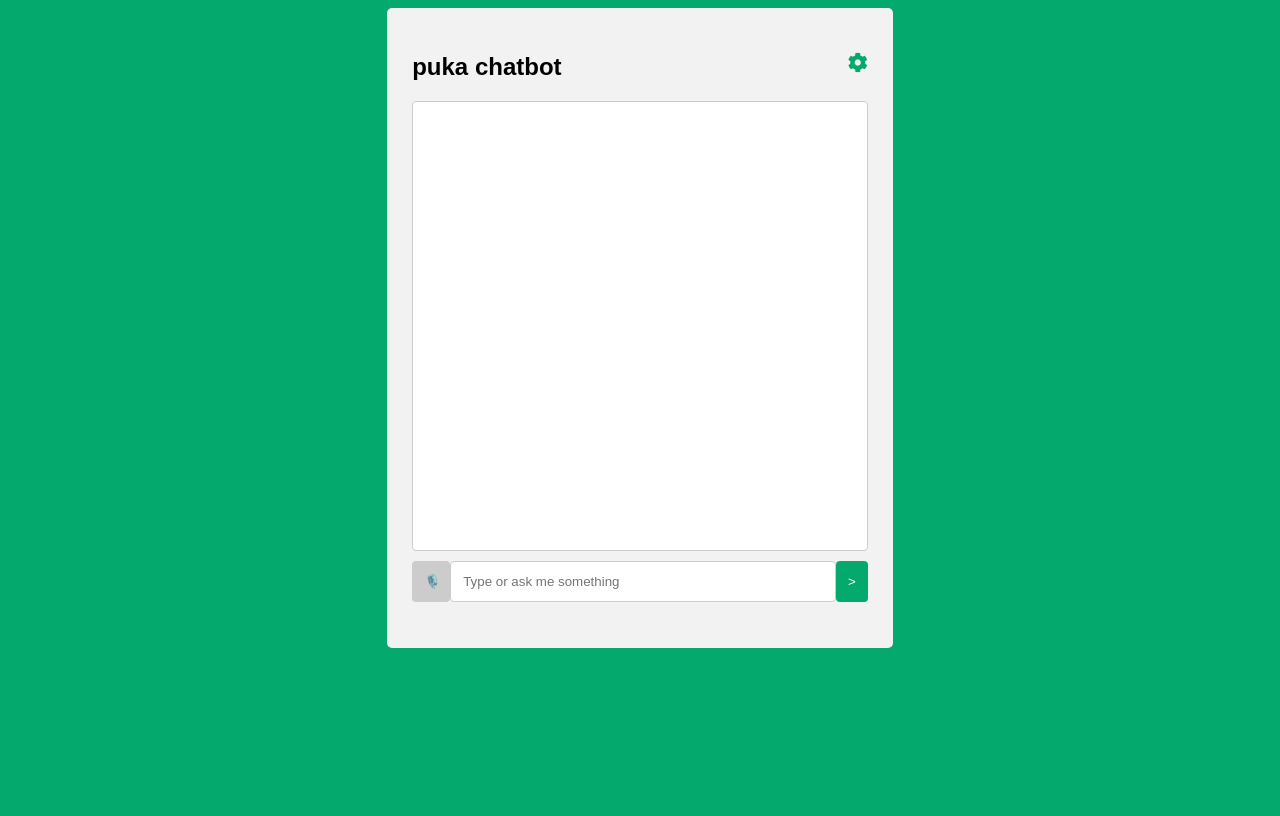
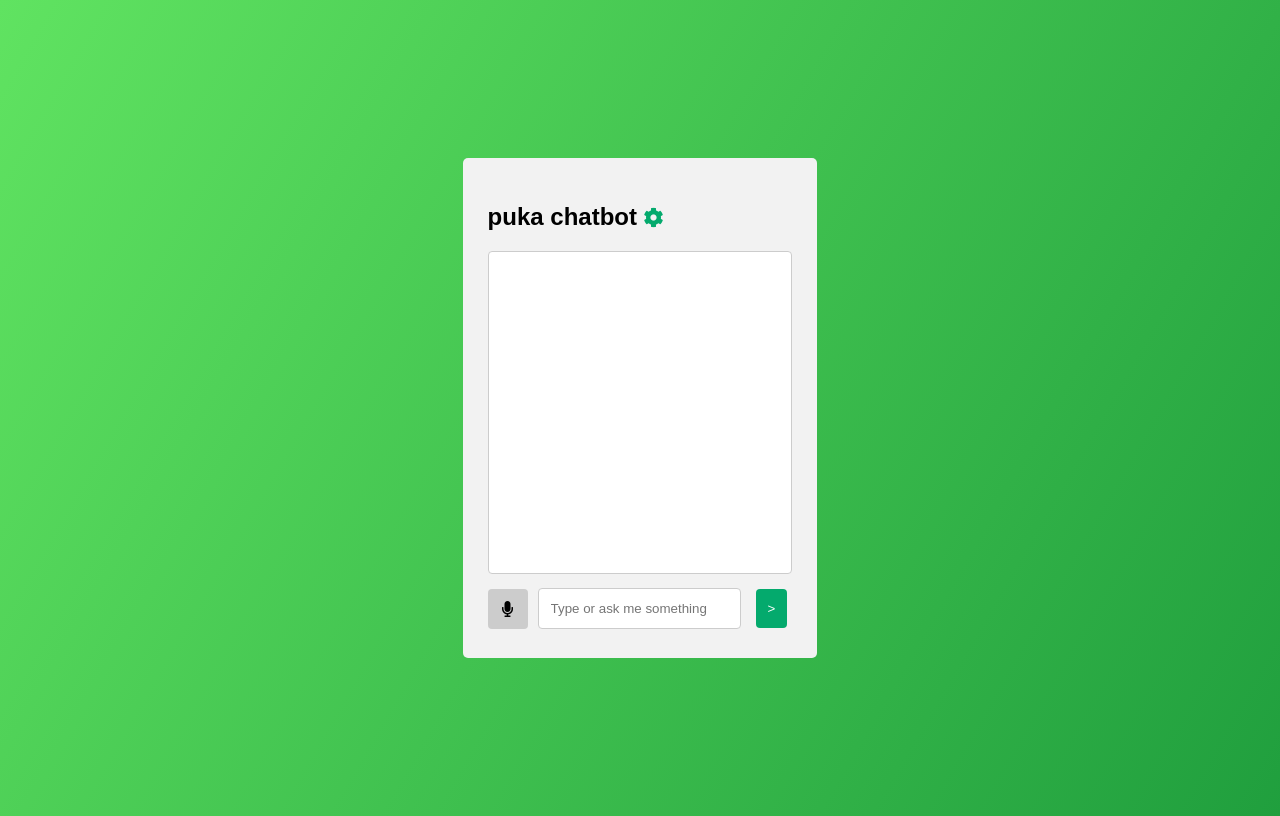
Before and after one commit to sonhoang10/chatbot, a Flask app: page / in a window 1280 px wide. Run offline with Flask 3, Linux system fonts and the light colour scheme; some libraries are stand-ins or nearby versions.

Commit message:
css changes

```diff
--- a/static/css/styles.css
+++ b/static/css/styles.css
@@ -1,6 +1,12 @@
+html {
+  font-size: 62.5%; /* 1rem = 10px */
+}
+
 body {
   font-family: Arial, Helvetica, sans-serif;
-    background: #04aa6d;
+  background: linear-gradient(120deg, rgb(96, 227, 97) 0%, rgb(0, 125, 44) 150%);
+  overflow: hidden;
+  font-size: 1.6rem; /* 16px */
 }
 
 * {
@@ -8,64 +14,71 @@ body {
 }
 
 .form_format {
+  height: 100vh;
   display: flex;
   justify-content: center;
-    height: 100vh;
+  align-items: center;
+  padding: 1rem; /* Added padding for better responsiveness */
 }
 
-/* style for <i class="fas fa-cog"></i> */
 .fa-cog {
   color: #04aa6d;
-    font-size: 20px;
-    float: right;
+  font-size: 2rem; /* 20px */
 }
 .fa-cog:hover {
   color: darkgreen;
 }
 
 .container {
-    width: 40%;
-    height: 80%;
-    border-radius: 5px;
+/* Adjust height to a percentage */
+  height: 50rem;
+  border-radius: 0.5rem; /* 5px */
   background-color: #f2f2f2;
-    padding: 25px;
+  padding: 2.5rem; /* 25px */
+  overflow: hidden;
+  display: flex;
+  flex-direction: column;
 }
 
 .chat_container {
+  flex-grow: 1;
   width: 100%;
-    height: 450px;
   overflow-y: scroll;
-    border: 1px solid #ccc;
+  border: 0.1rem solid #ccc; /* 1px */
   background-color: white;
-    padding: 12px;
-    border-radius: 4px;
+  padding: 1.2rem; /* 12px */
+  border-radius: 0.4rem; /* 4px */
 }
-
 
 .question_line {
   width: 100%;
   display: flex;
   justify-content: center;
+  align-items: center;
+  margin-top: 1rem; /* 10px */
 }
 
 .chat-question {
+  font-size: 1rem; /* 10px */
+  width: 30rem;
+  clear: both;
+  float: right;
   background-color: #04aa6d;
   color: white;
-    float: right;
-    clear: both;
-    border: 1px solid #ccc;
-    padding: 10px;
-    border-radius: 15px 15px 0px 15px;
-    margin: 5px;
+  border: 0.1rem solid #ccc; /* 1px */
+  padding: 1rem; /* 10px */
+  border-radius: 1.5rem 1.5rem 0 1.5rem; /* 15px 15px 0 15px */
+  margin: 0.5rem; /* 5px */
 }
 
 .chat-response {
-    float: left;
+  font-size: 1rem; /* 10px */
+  width: 30rem;
   clear: both;
-    border: 1px solid #ccc;
-    padding: 10px;
-    border-radius: 15px 15px 15px 0px;
-    margin: 5px;
+  border: 0.1rem solid #ccc; /* 1px */
+  padding: 1rem; /* 10px */
+  border-radius: 1.5rem 1.5rem 1.5rem 0; /* 15px 15px 15px 0 */
+  margin: 0.5rem; /* 5px */
 }
 
 .chatResponse_audio {
@@ -74,61 +87,79 @@ body {
 
 .speaker {
   align-self: flex-start;
-    float: left;
-    clear: both;
-    margin: 5px 8px;
+  margin: 0.5rem 0.8rem; /* 5px 8px */
 }
 
 input[type="text"] {
-    width: 100%;
-    padding: 12px;
-    border: 1px solid #ccc;
-    border-radius: 4px;
+  flex-grow: 1;
+  padding: 1.2rem; /* 12px */
+  border: 0.1rem solid #ccc; /* 1px */
+  border-radius: 0.4rem; /* 4px */
   box-sizing: border-box;
-    margin-top: 10px;
-    margin-bottom: 10px;
+  margin: 0 1rem; /* Adjusted margin */
 }
 
-  input[type="submit"] {
+input[type="submit"],
+input[type="button"] {
   background-color: #04aa6d;
   color: white;
-    padding: 12px;
+  padding: 1.2rem; /* 12px */
   border: none;
-    border-radius: 4px;
+  border-radius: 0.4rem; /* 4px */
   cursor: pointer;
-    margin-top: 10px;
-    margin-bottom: 10px;
+  margin: 0.5rem; /* 5px */
 }
-  input[type="submit"]:hover {
+input[type="submit"]:hover,
+input[type="button"]:hover {
   background-color: darkgreen;
 }
 
-  input[type="button"] {
-    width: 38px;
+.button {
+  display: inline-flex;
+  align-items: center;
+  justify-content: center;
+  width: 4rem; /* Adjusted width */
+  height: 4rem; /* Adjusted height */
   background-color: #cccccc;
-    color: white;
-    padding: 12px;
+  color: black;
+  padding: 1rem; /* Adjusted padding */
   border: none;
-    border-radius: 4px;
+  border-radius: 0.4rem; /* 4px */
   cursor: pointer;
-    margin-top: 10px;
-    margin-bottom: 10px;
 }
-  input[type="button"]:active {
-    background-color: rgb(255, 47, 47);
+.button i {
+  font-size: 1.6rem; /* 16px */
+  transform-origin: center;
 }
-  input[type="button"]:hover {
-    background-color: rgb(94, 94, 94);
+
+@keyframes pulseRed {
+  0% {
+      color: #ff0000;
+  }
+  50% {
+      color: #5b0000;
+  }
+  100% {
+      color: #ff0000;
+  }
+}
+
+#microphone {
+  font-size: 1.6rem; /* 16px */
+  text-align: center;
+  padding: 1rem; /* 10px */
+  border: none;
+  line-height: 1.5;
+  transform-origin: center;
 }
 
 .loading-spinner {
-    float: left;
   clear: both;
-    border: 8px solid #f3f3f3;
-    border-top: 8px solid darkgreen;
+  border: 0.8rem solid #f3f3f3; /* 8px */
+  border-top: 0.8rem solid darkgreen; /* 8px */
   border-radius: 50%;
-    width: 30px;
-    height: 30px;
+  width: 3rem; /* 30px */
+  height: 3rem; /* 30px */
   animation: spin 2s infinite ease-in-out;
 }
 
--- a/static/js/app.js
+++ b/static/js/app.js
@@ -1,4 +1,5 @@
 var button = document.getElementById("microphone");
+const icon = button.querySelector('i');
 var input = document.getElementById("questioninput");
 const playback = document.querySelector('.playback');
 
@@ -30,12 +31,20 @@ recognition.addEventListener('result', e => { //updates the input
 
 
 recognition.addEventListener('end', () => { //changes the color of mic when ending
-    button.style.backgroundColor = '#cccccc'
     active = false
+    icon.style.animation = 'none'
+    icon.style.color = 'black'
+    icon.style.fontSize = "16px"
  });
 
  recognition.addEventListener('start', () => { //changes the color of mic when starting
-    button.style.backgroundColor = 'red'
+    icon.style.animation = 'pulseRed 2s infinite ease-in-out'
+    //animation for the span of the button
+    icon.style.columnSpan.animation = 'pulse 2 2s infinite ease-in-out'
+    //set button active to true
+    button.active = true
+
+
     active = true
  });
 
@@ -47,11 +56,12 @@ button.addEventListener ('click', () => { //decides whether or not to stop or st
 
 
     if (active){
-        button.style.backgroundColor = 'green'
+        icon.style.animation = 'none'
+        icon.style.color = 'green'
         recognition.start();
     }
     else{
-        button.style.backgroundColor = 'blue'
+        icon.style.animation = 'blink 1s infinite'
         recognition.stop;
     }
 });
--- a/static/js/files.js
+++ b/static/js/files.js
@@ -438,5 +438,4 @@ function stopPageRotate() {
         clearInterval(rotateIntervalId);
         rotateIntervalId = null; // Reset the interval ID
     }
-    document.body.style.background = '#04aa6d';
 }
--- a/templates/chatbot.html
+++ b/templates/chatbot.html
@@ -17,12 +17,15 @@
         </h2>
         <div class="chat_container"></div>
         <div class="question_line">
-          <input id="microphone" type="button" value="🎙️" />
+          <button id="microphone" class="button">
+            <i class="fas fa-microphone"></i>
+          </button>
           <input type="text" id="questioninput" placeholder="Type or ask me something" />
           <input id="onClickAddChat" type="submit" value=">" onclick="submit_data()" />
         </div>
       </div>
     </div>
+    <script src="{{ url_for('static', filename='js/app.js') }}"></script>
     <script src="{{ url_for('static', filename='js/script.js') }}"></script>
     <script src="https://ajax.googleapis.com/ajax/libs/jquery/3.7.1/jquery.min.js"></script>
     <script src="https://cdn.rawgit.com/mattdiamond/Recorderjs/08e7abd9/dist/recorder.js"></script>
--- a/templates/newFiles.html
+++ b/templates/newFiles.html
@@ -55,13 +55,13 @@
           Reset Chat
           <div class="spinner"></div>
         </button>
-        <button class="BG-button">
-          💫
+        <div class="BG-button">
+          <div class = "BGtext">💫</div>
           <label class="switch">
             <input type="checkbox" id= 'checkbox'>
             <span class="slider round"></span>
           </label>
-        </button>
+        </div>
       </div>
     </div>
     <div class = "file-list-container">
```
Also changed, not shown: static/css/newfiles.css (+17 -2 lines). Lines whose indentation alone changed are shown as unchanged.
